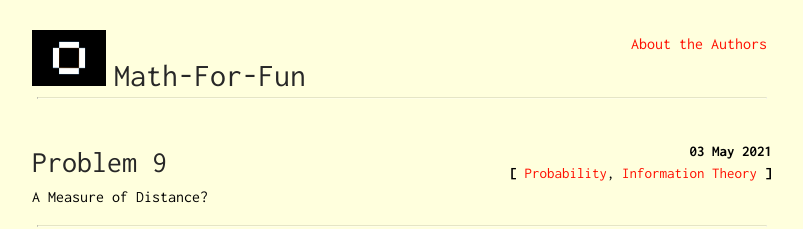
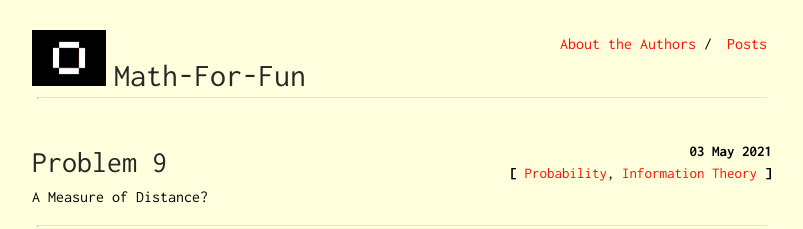
Before and after one commit to Oscuro-Phoenix/math-for-fun, a Jekyll site: the page built from index.html, in a window 1280 px wide. Shown: the top 229 px of the page, without its empty margins (238-1041 px from the left). Built offline with Jekyll 4.4.1, drawn with Linux system fonts in a browser that asks for light colours.

Commit message:
Config 2.1

```diff
--- a/_config.yml
+++ b/_config.yml
@@ -20,3 +20,5 @@ sass:
 navbar:
  - name: "About the Authors"
    link: "about"
+ - name: "Posts"
+   absolute-link: "https://oscuro-phoenix.github.io/math-for-fun"
```
